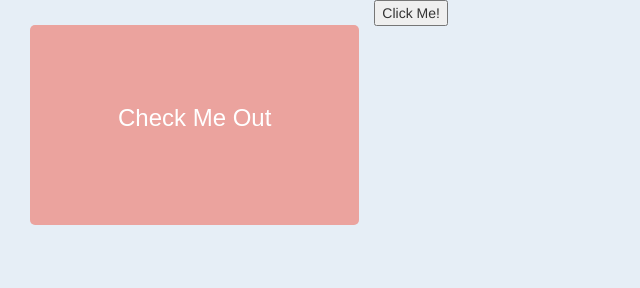
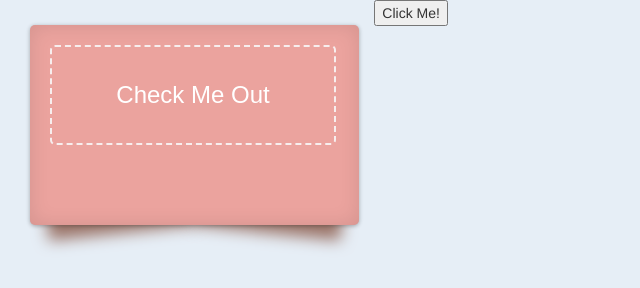
Before and after one commit to aquang9124/algorithms_and_ds, a website: page ts-algos/prac/index.html in a window 1280 px wide. Both pictures are taken after a click on the button "Click Me!". Shown: the whole page, without its empty margins (0-640 px from the left). Drawn offline with nearby package versions, Linux system fonts and the light colour scheme.

```diff
--- a/ts-algos/prac/basics.js
+++ b/ts-algos/prac/basics.js
@@ -1,4 +1,5 @@
 var btn = document.getElementById('clicka');
+
 btn.addEventListener( 'click', (e) => {
 
 	if ( $('#the-only-box').attr('data-fancy') )
@@ -6,7 +7,7 @@
 		var currentBox = parseInt( $( '#the-only-box' ).attr( 'data-curr-box' ) );
 		var boxClasses = document.getElementById( 'the-only-box' ).className.split( /\s+/ );
 
-		if ( boxClasses.length > 1 && currentBox > 0 )
+		if ( boxClasses.length > 2 && currentBox > 0 )
 		{
 			$( '#the-only-box' ).removeClass( `box${ currentBox }` );
 
@@ -23,7 +24,6 @@
 
 		$( '#the-only-box' ).attr( 'data-curr-box', currentBox);
 		$( '#the-only-box' ).addClass( `box${ currentBox }` );
-
 	}
 	else
 	{
--- a/ts-algos/prac/index.html
+++ b/ts-algos/prac/index.html
@@ -15,7 +15,7 @@
 	<div class="container-fluid">
 		<div class="row">
 			<div class="col-xs-12 col-md-8">
-				<div class="box" id="the-only-box" data-fancy="true" data-curr-box="0">
+				<div class="box shadow1" id="the-only-box" data-fancy="true" data-curr-box="0">
 					<h3>Check Me Out</h3>
 				</div>
 				<button id="clicka">Click Me!</button>
--- a/ts-algos/prac/styles.css
+++ b/ts-algos/prac/styles.css
@@ -10,6 +10,7 @@
   margin:25px 15px;
   border-radius:5px;
 }
+
 .box h3{
   font-family: 'Didact Gothic', sans-serif;
   font-weight:normal;
@@ -17,6 +18,7 @@
   padding-top:60px;
   color:#fff;
 }
+
 .box1{
   background-color: #EBA39E;
 }
@@ -49,12 +51,13 @@
 }
 /*****************************************************************dashed border
 ****************************************************************/
-.shadow1 h3, .shadow2 h3, .shadow3 h3, .shadow4 h3, .shadow5 h3, .shadow6 h3, .shadow7 h3, .shadow8 h3{
+.shadow1 h3, .shadow2 h3, .shadow3 h3, .shadow4 h3, .shadow5 h3, .shadow6 h3, .shadow7 h3, .shadow8 h3 {
   width:87%;
   height:100px;
   margin-left:6%;
   border:2px dashed #F7EEEE;
   border-radius:5px;
+  padding-top: 35px;
 }
 /****************************************************************
 *styling shadows
```
